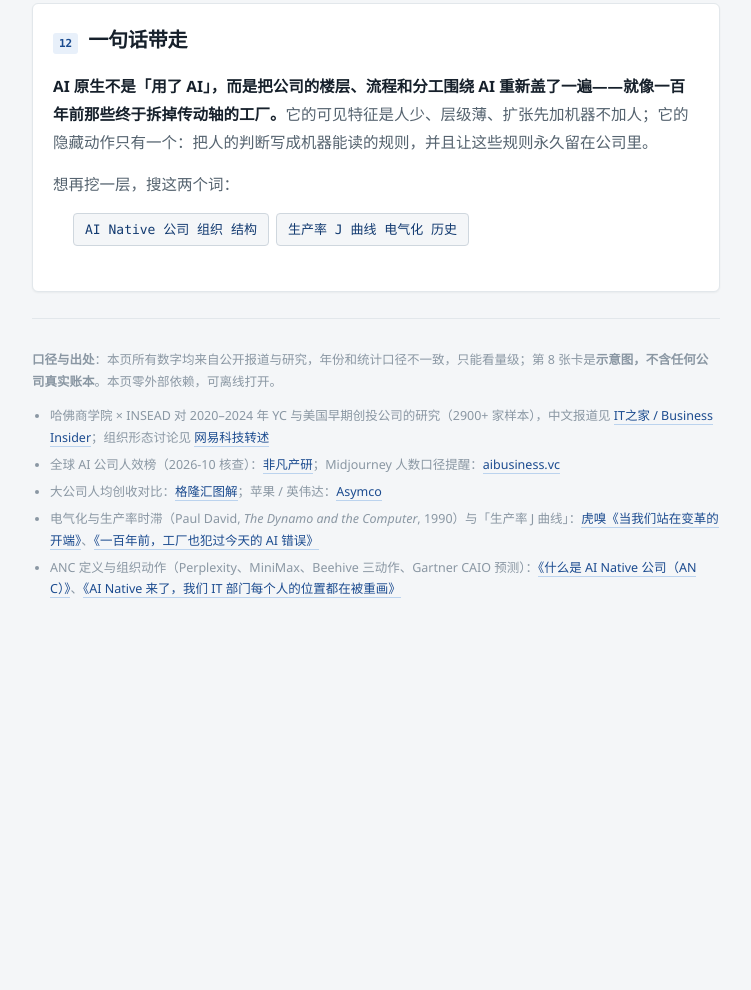
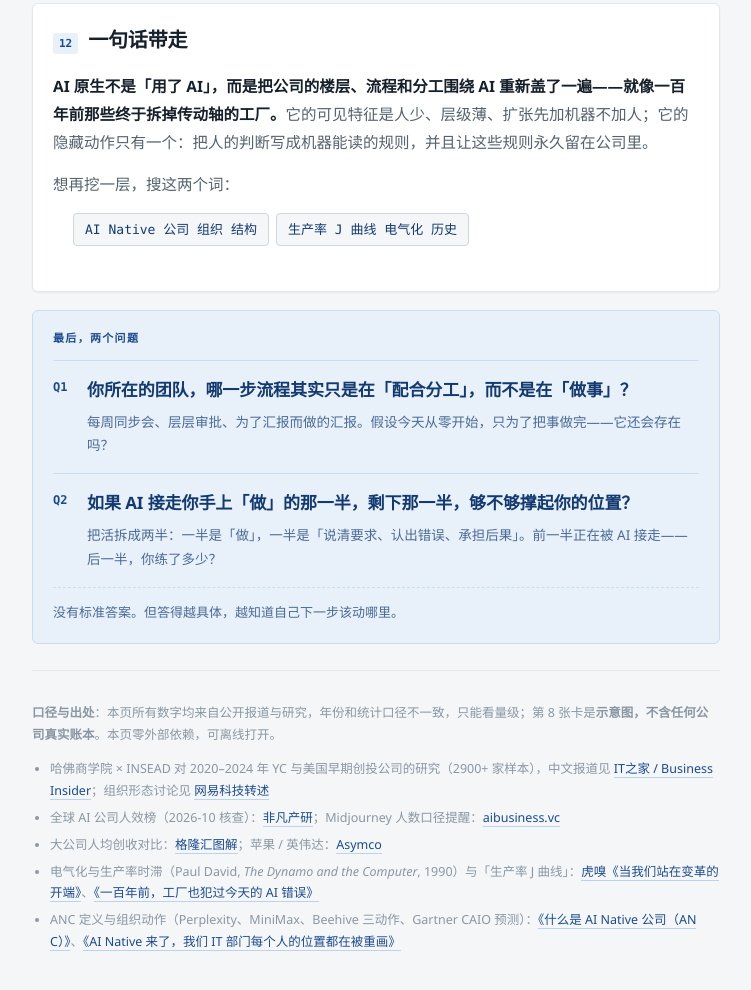
Before and after one commit to liomoremix/ai-daily, a plain HTML site: page d/2026-11-03/index.html in a window 1280 px wide. Shown: the part 8722-9712 px from the top of the page, without its empty margins (264-1015 px from the left). Before the commit the page ends 9423 px from the top, so only its background shows below. Drawn offline with Linux system fonts and the light colour scheme.

Commit message:
docs: AI 每日一识 2026-11-03

```diff
--- a/d/2026-11-03/index.html
+++ b/d/2026-11-03/index.html
@@ -251,6 +251,21 @@ html.js .card.in .rv{opacity:1;transform:none}
 .pane.on{display:block;animation:fade .35s ease}
 @keyframes fade{from{opacity:0;transform:translateY(5px)}to{opacity:1;transform:none}}
 
+/* ---------- 结尾：两个问题 ---------- */
+.ask{
+  margin:18px 0 0;padding:22px 20px 20px;background:var(--accent-soft);
+  border:1px solid var(--accent-line);border-radius:var(--radius)
+}
+.ask .eyebrow{margin:0 0 16px;font:600 11px/1 var(--mono);letter-spacing:.12em;color:var(--accent)}
+.ask ol{list-style:none;margin:0;padding:0}
+.ask li{display:grid;grid-template-columns:24px 1fr;gap:10px;padding:15px 0 0;border-top:1px solid var(--accent-line)}
+.ask li + li{margin-top:15px}
+.ask .qn{font:700 12px/1.9 var(--mono);color:var(--accent)}
+.ask .qt{margin:0;font-size:17px;line-height:1.65;font-weight:600;color:var(--accent-ink);letter-spacing:-.005em}
+.ask .qs{margin:7px 0 0;font-size:13.5px;line-height:1.75;color:#4A6B95}
+.ask .tail{margin:16px 0 0;padding-top:13px;border-top:1px dashed var(--accent-line);font-size:13px;line-height:1.7;color:#4A6B95}
+@media (max-width:520px){ .ask{padding:18px 15px 16px} .ask .qt{font-size:16px} }
+
 /* ---------- 页脚 ---------- */
 footer{margin-top:26px;padding-top:18px;border-top:1px solid var(--line);font-size:12.5px;color:var(--ink-3);line-height:1.75}
 footer a{color:var(--accent);text-decoration:none;border-bottom:1px solid #BBD3EE}
@@ -496,6 +511,28 @@ footer li{margin-bottom:5px;word-break:break-all}
     <li>AI Native 公司 组织 结构</li>
     <li>生产率 J 曲线 电气化 历史</li>
   </ul>
+</section>
+
+<!-- ============ 结尾提问 ============ -->
+<section class="ask" id="ask" aria-labelledby="ask-h">
+  <h2 class="eyebrow" id="ask-h">最后，两个问题</h2>
+  <ol role="list">
+    <li>
+      <span class="qn" aria-hidden="true">Q1</span>
+      <div>
+        <p class="qt">你所在的团队，哪一步流程其实只是在「配合分工」，而不是在「做事」？</p>
+        <p class="qs">每周同步会、层层审批、为了汇报而做的汇报。假设今天从零开始，只为了把事做完——它还会存在吗？</p>
+      </div>
+    </li>
+    <li>
+      <span class="qn" aria-hidden="true">Q2</span>
+      <div>
+        <p class="qt">如果 AI 接走你手上「做」的那一半，剩下那一半，够不够撑起你的位置？</p>
+        <p class="qs">把活拆成两半：一半是「做」，一半是「说清要求、认出错误、承担后果」。前一半正在被 AI 接走——后一半，你练了多少？</p>
+      </div>
+    </li>
+  </ol>
+  <p class="tail">没有标准答案。但答得越具体，越知道自己下一步该动哪里。</p>
 </section>
 
 <footer>
```
